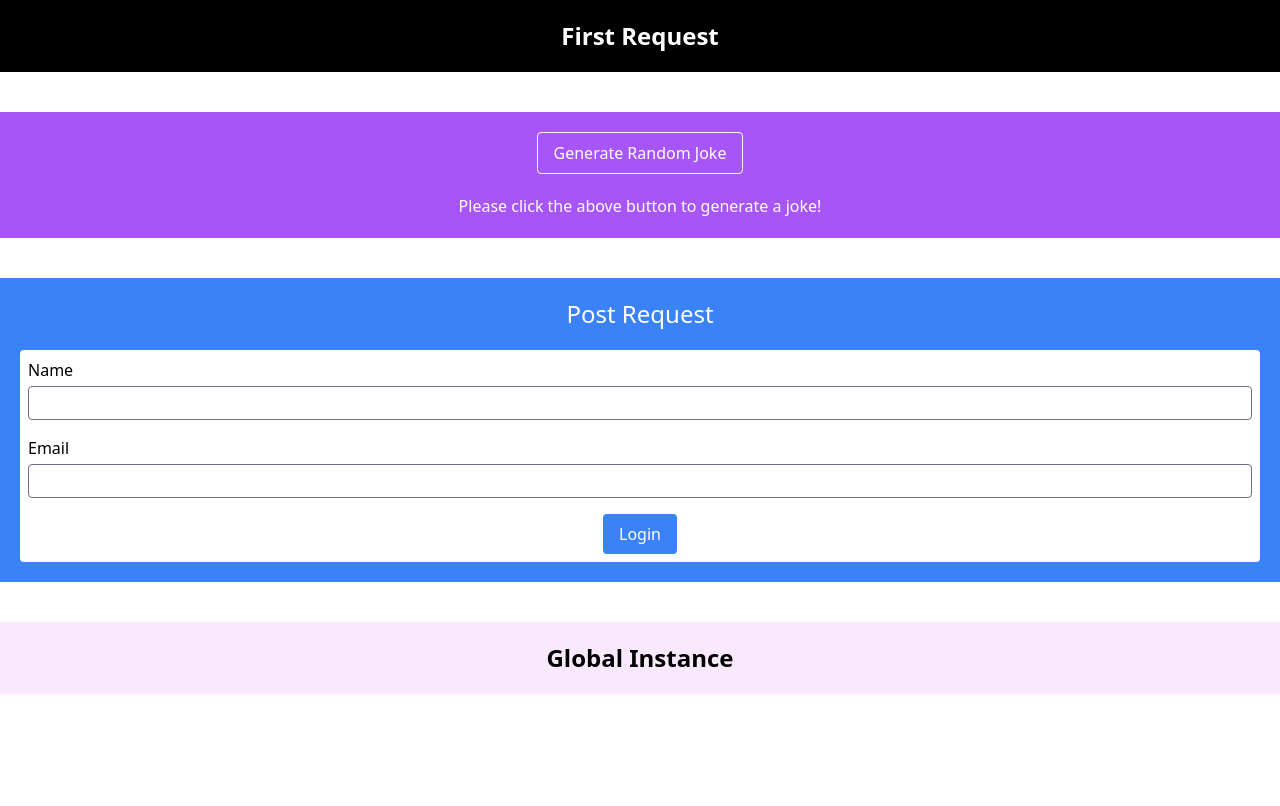
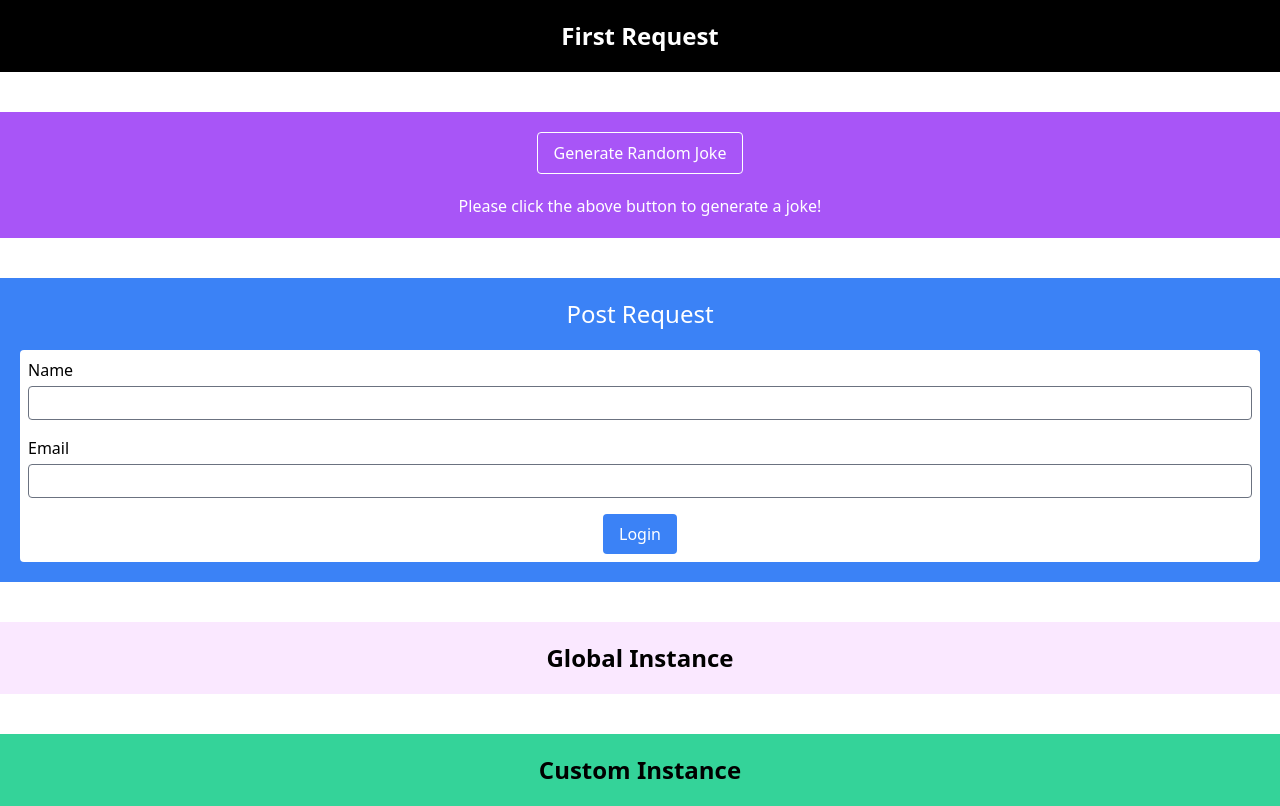
Before and after one commit to HemantDutta/Axios-In-Depth, a React (Create React App) app in the folder app/: page / in a window 1280 px wide. Built offline with nearby package versions, Linux system fonts and the light colour scheme; no server answers.

Commit message:
Custom Instance

```diff
--- a/app/src/App.js
+++ b/app/src/App.js
@@ -2,7 +2,8 @@ import FirstRequest from "./components/1-first-request";
 import Headers from "./components/2-headers";
 import PostRequest from "./components/3-post-request";
 import GlobalInstance from "./components/4-global-instance";
-import "./axios/global";
+// import "./axios/global"; Only required if you are going with the Global Approach
+import CustomInstance from "./components/5-custom-instance";
 
 function App() {
   return (
@@ -11,6 +12,7 @@ function App() {
       <Headers />
       <PostRequest/>
       <GlobalInstance/>
+      <CustomInstance/>
     </>
   )
 }
--- /dev/null
+++ b/app/src/axios/custom.js
@@ -0,0 +1,10 @@
+import axios from "axios";
+
+const authFetch = axios.create({
+    baseURL: "https://randomuser.me",
+    headers: {
+        Accept: "application/json"
+    }
+});
+
+export default authFetch;
--- a/app/src/components/5-custom-instance.js
+++ b/app/src/components/5-custom-instance.js
@@ -1,16 +1,29 @@
 import { useEffect } from 'react';
+import authFetch from '../axios/custom';
 
 const randomUserUrl = 'https://randomuser.me/api';
 
 const CustomInstance = () => {
   const fetchData = async () => {
-    console.log('custom axios instance');
+    try {
+      //Any argument that you pass in this authFetch custom instance will be used as the extension to the baseURL
+      const response = await authFetch("/api");
+      console.log(response);
+    } catch (error) {
+      console.log(error.response);
+    }
   };
 
   useEffect(() => {
     fetchData();
   }, []);
 
-  return <h2 className='text-center'>custom instance</h2>;
+  return (
+    <>
+      <div className="custom-instance mt-10 text-center p-5 bg-emerald-400">
+        <span className='text-2xl font-semibold'>Custom Instance</span>
+      </div>
+    </>
+  );
 };
 export default CustomInstance;
--- a/app/src/index.css
+++ b/app/src/index.css
@@ -1,3 +1,7 @@
 @tailwind base;
 @tailwind components;
 @tailwind utilities;
+
+*::-webkit-scrollbar {
+    display: none;
+}
```
